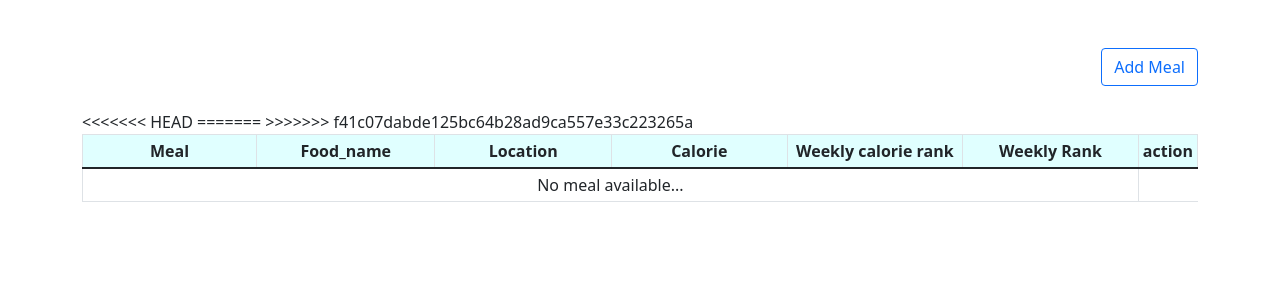
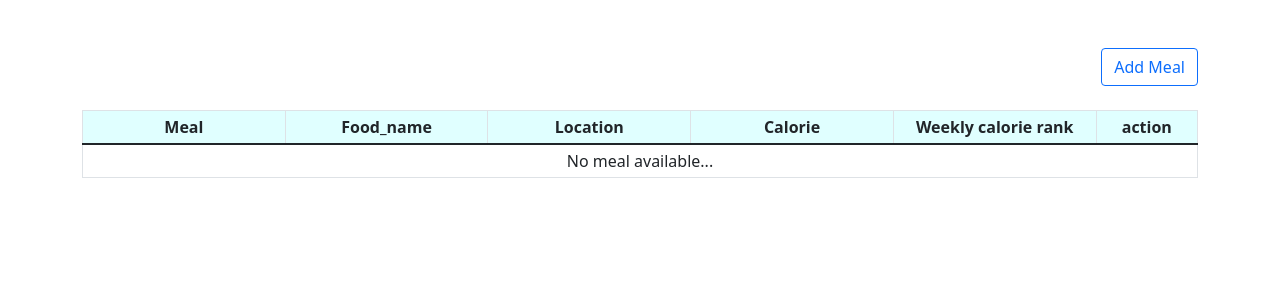
Before and after one commit to cjmprofolio/Diet-tracker, a Django app: template mysite/diet/templates/diet/meals-by-day.html in a window 1280 px wide. Shown: the part 56-356 px from the top of the page. Run offline with Django 4.2, Linux system fonts and the light colour scheme; the template is opened without the code that fills it, so the values that code supplies are empty; some libraries are stand-ins or nearby versions.

Commit message:
update readme.md

```diff
--- a/mysite/diet/templates/diet/meals-by-day.html
+++ b/mysite/diet/templates/diet/meals-by-day.html
@@ -23,11 +23,7 @@
                 <th scope="col" class="col-2">Food_name</th>
                 <th scope="col" class="col-2">Location</th>
                 <th scope="col" class="col-2">Calorie</th>
-<<<<<<< HEAD
                 <th scope="col" class="col-2">Weekly calorie rank</th>
-=======
-                <th scope="col" class="col-2">Weekly Rank</th>
->>>>>>> f41c07dabde125bc64b28ad9ca557e33c223265a
                 <th scope="col" class="col-1">action</th>
               </tr>
             </thead>
```
Also changed, not shown: README.md.
